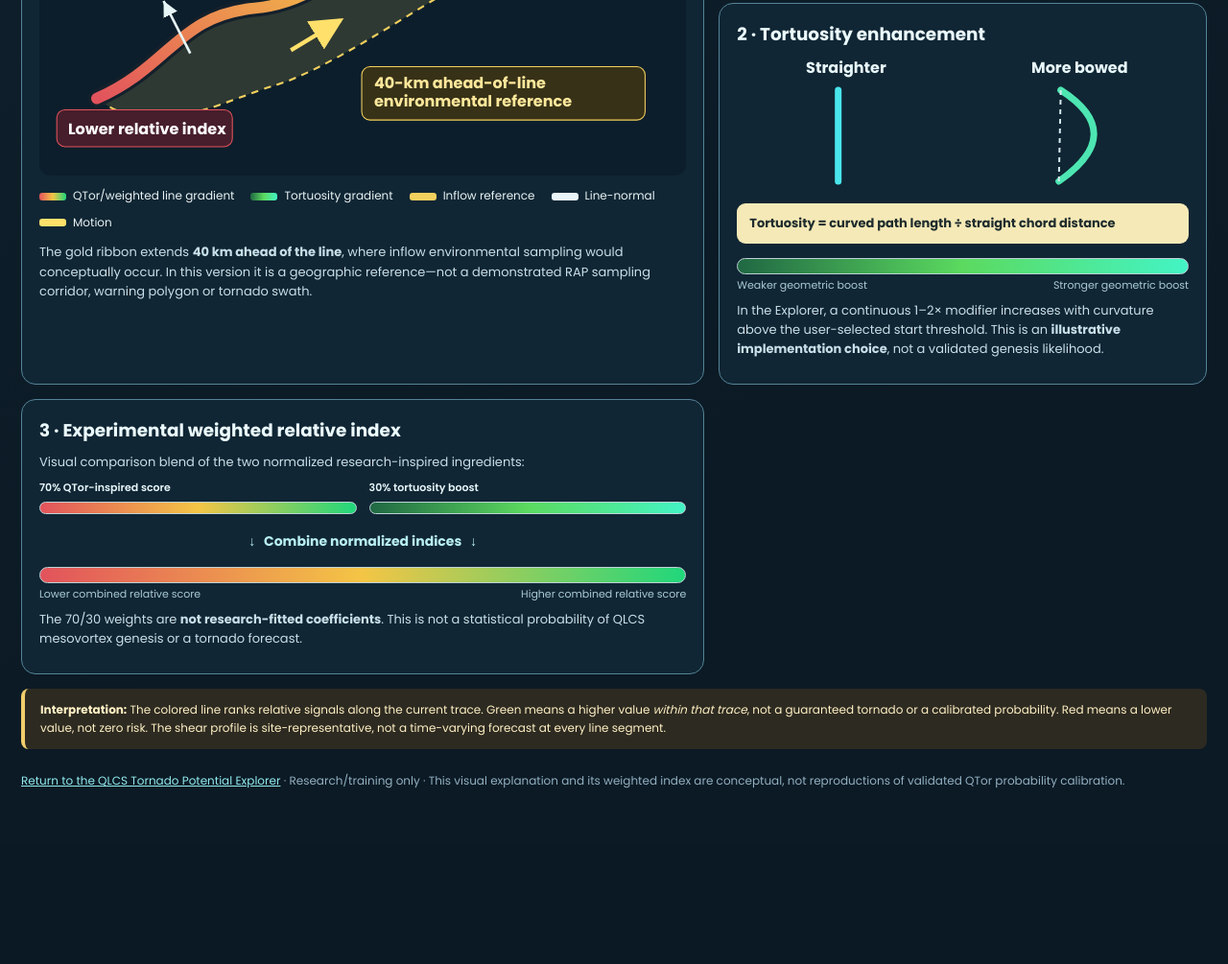
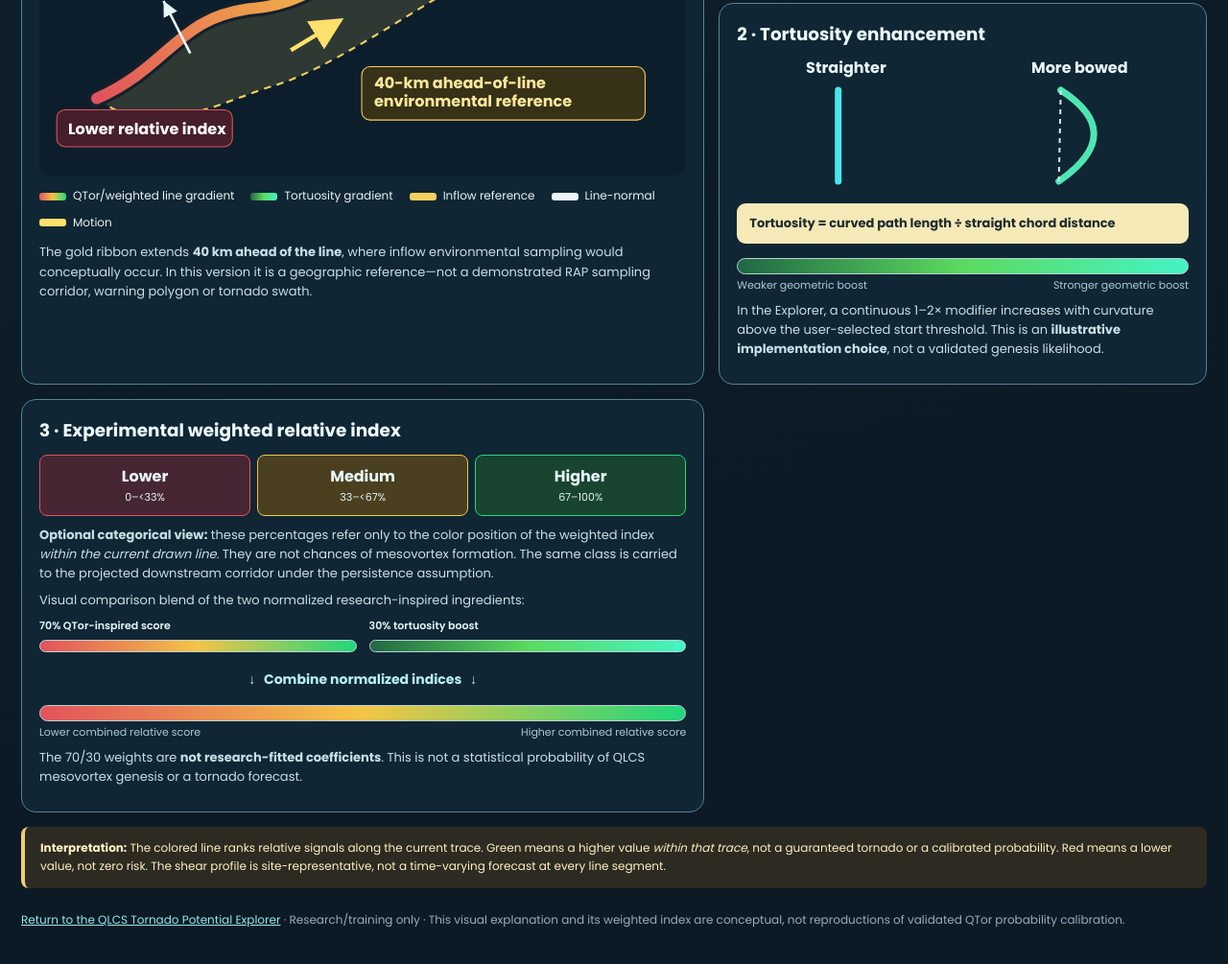
Before and after one commit to RED112482/qlcs-tornado-explorer, a plain HTML site: page help.html in a window 1280 px wide. Shown: the part 601-1606 px from the top of the page at 96% size. Before the commit the page ends 1480 px from the top, so only its background shows below. Drawn offline with Linux system fonts and the light colour scheme.

Commit message:
Explain categorical Lower Medium Higher weighted index and conditional downstream persistence in concept guide

```diff
--- a/help.html
+++ b/help.html
@@ -104,6 +104,12 @@ footer{font-size:12px;color:#93b0c1;margin-top:24px}
 </section>
 <section class="panel">
 <h2>3 · Experimental weighted relative index</h2>
+<div style="display:grid;grid-template-columns:repeat(3,1fr);gap:7px;margin:10px 0">
+<div style="border:1px solid #e2535c;background:#472633;border-radius:8px;padding:10px 4px;text-align:center"><strong>Lower</strong><div style="font-size:11px">0–&lt;33%</div></div>
+<div style="border:1px solid #f4c545;background:#4a4020;border-radius:8px;padding:10px 4px;text-align:center"><strong>Medium</strong><div style="font-size:11px">33–&lt;67%</div></div>
+<div style="border:1px solid #20d77b;background:#184430;border-radius:8px;padding:10px 4px;text-align:center"><strong>Higher</strong><div style="font-size:11px">67–100%</div></div>
+</div>
+<p><strong>Optional categorical view:</strong> these percentages refer only to the color position of the weighted index <em>within the current drawn line</em>. They are not chances of mesovortex formation. The same class is carried to the projected downstream corridor under the persistence assumption.</p>
 <p>Visual comparison blend of the two normalized research-inspired ingredients:</p>
 <div class="weighting">
 <div>70% QTor-inspired score<div class="bar qtbar"></div></div>
```
